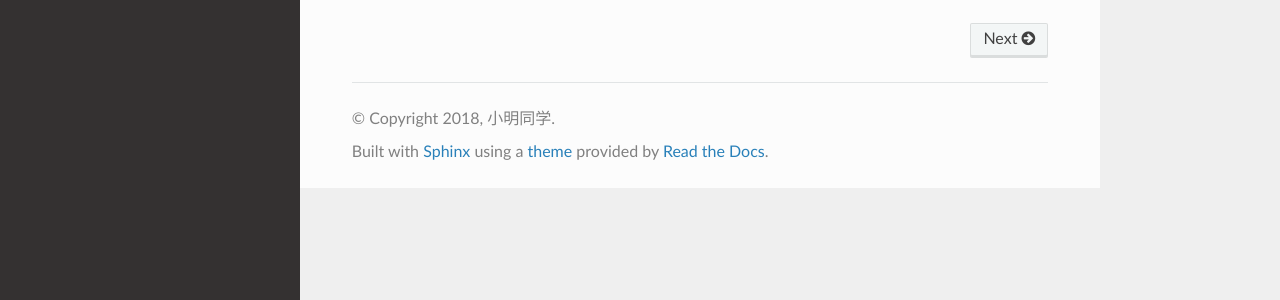
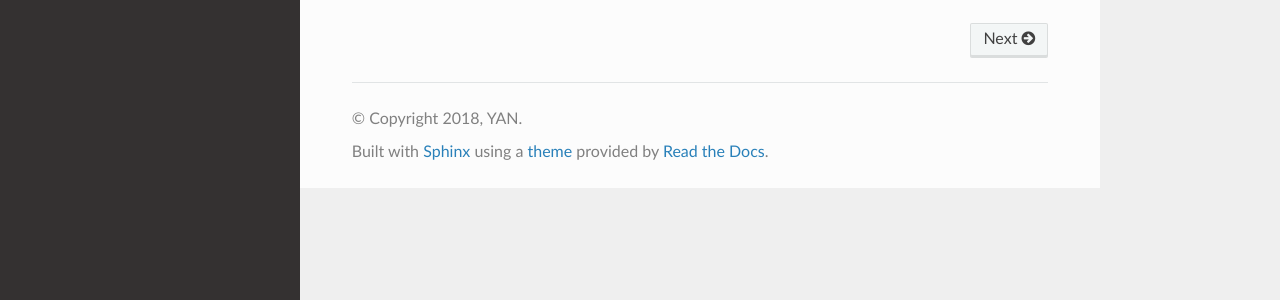
Before and after one commit to jeque/mkdocs, a Sphinx documentation site: the page built from source/index.rst, in a window 1280 px wide. Shown: the part 413-713 px from the top of the page. Built offline with Sphinx 7.4.7 and the Read the Docs theme 2.0.0, drawn with Linux system fonts in a browser that asks for light colours.

Commit message:
Update conf.py

```diff
--- a/source/conf.py
+++ b/source/conf.py
@@ -44,7 +44,7 @@ master_doc = 'index'
 
 # General information about the project.
 project = u'MING\'s BLOG'
-copyright = u'2018, 小明同学'
+copyright = u'2018, YAN'
 
 # The version info for the project you're documenting, acts as replacement for
 # |version| and |release|, also used in various other places throughout the
@@ -93,7 +93,7 @@ latex_elements={# The paper size ('letterpaper' or 'a4paper').
 #  author, documentclass [howto, manual, or own class]).
 latex_documents = [
   ('index', 'python3-cookbook.tex', u'《Python编程时光》',
-   u'小明同学', 'howto'),
+   u'YAN', 'howto'),
 ]
 
 # -- Options for manual page output ---------------------------------------
@@ -102,7 +102,7 @@ latex_documents = [
 # (source start file, name, description, authors, manual section).
 man_pages = [
     ('index', 'python3-cookbook', u'《Python编程时光》',
-     [u'小明同学'], 1)
+     [u'YAN'], 1)
 ]
 
 # If true, show URL addresses after external links.
@@ -116,7 +116,7 @@ man_pages = [
 #  dir menu entry, description, category)
 texinfo_documents = [
   ('index', 'Python-Time', u'《Python编程时光》',
-   u'小明同学', 'Python-Time', '《Python编程时光》',
+   u'YAN', 'Python-Time', '《Python编程时光》',
    'Miscellaneous'),
 ]
 
```
